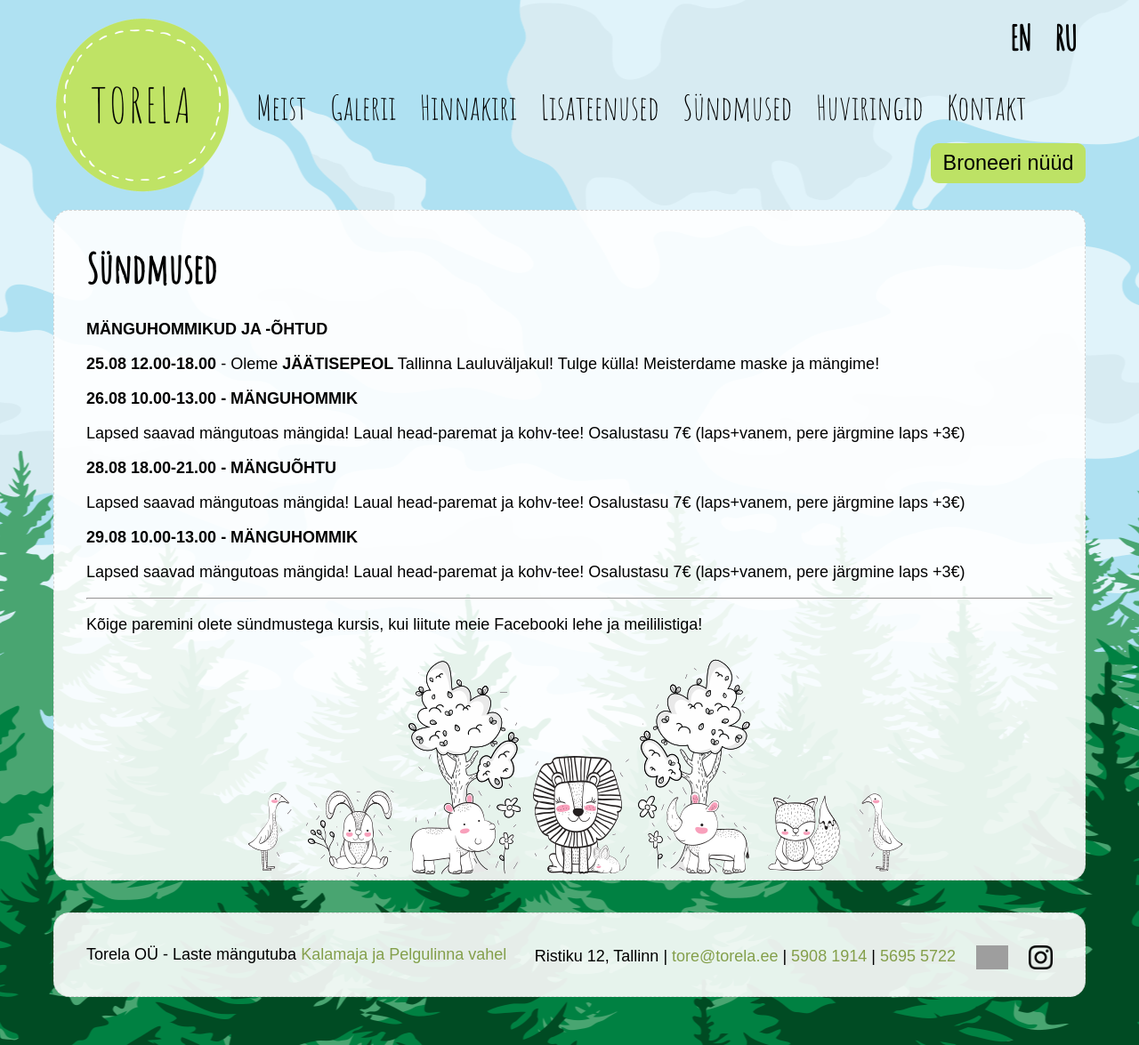
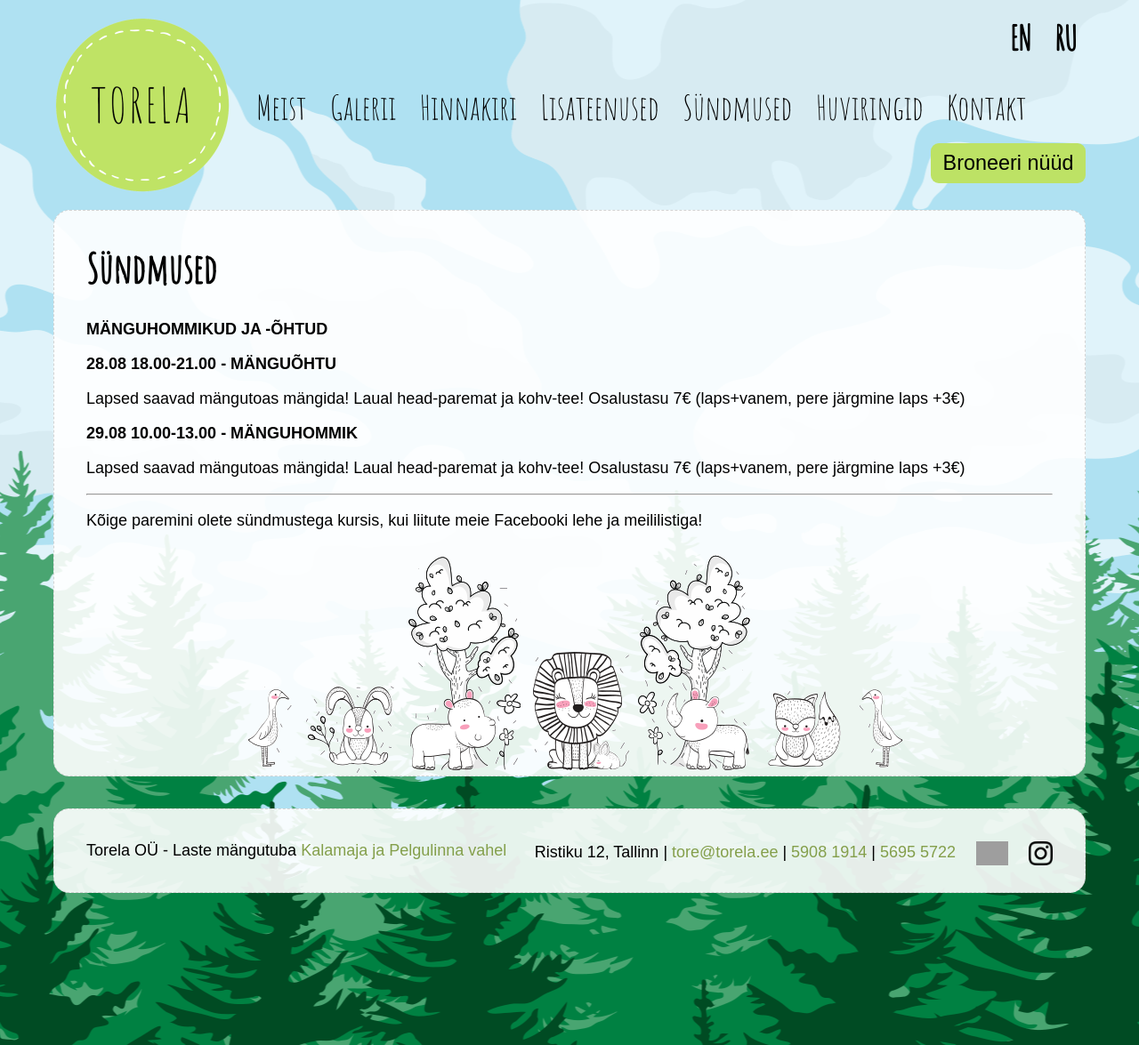
Before and after one commit to mypsik/torela, a Jekyll site: the page built from syndmused/index.md, in a window 1280 px wide. Shown: the whole page at 89% size. Built offline with Jekyll 4.4.1, drawn with Linux system fonts in a browser that asks for light colours; grey boxes are pictures that could not be loaded.

Commit message:
vanad maha

```diff
--- a/syndmused/index.md
+++ b/syndmused/index.md
@@ -8,13 +8,6 @@ ru: /ru/events/
 ---
 
 **MÄNGUHOMMIKUD JA -ÕHTUD**
-
-**25.08 12.00-18.00** - Oleme **JÄÄTISEPEOL** Tallinna Lauluväljakul! Tulge külla! Meisterdame maske ja mängime!
-
-**26.08 10.00-13.00 - MÄNGUHOMMIK**
-
-Lapsed saavad mängutoas mängida! Laual head-paremat ja kohv-tee!
-Osalustasu 7€ (laps+vanem, pere järgmine laps +3€)
 
 **28.08 18.00-21.00 - MÄNGUÕHTU**
 
```
